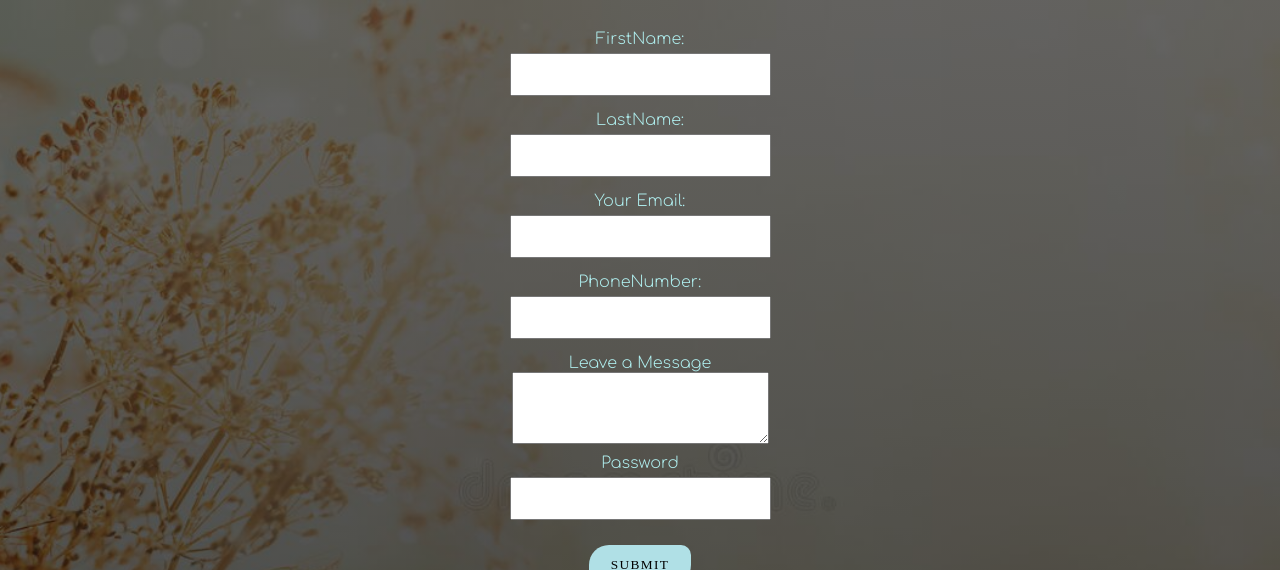
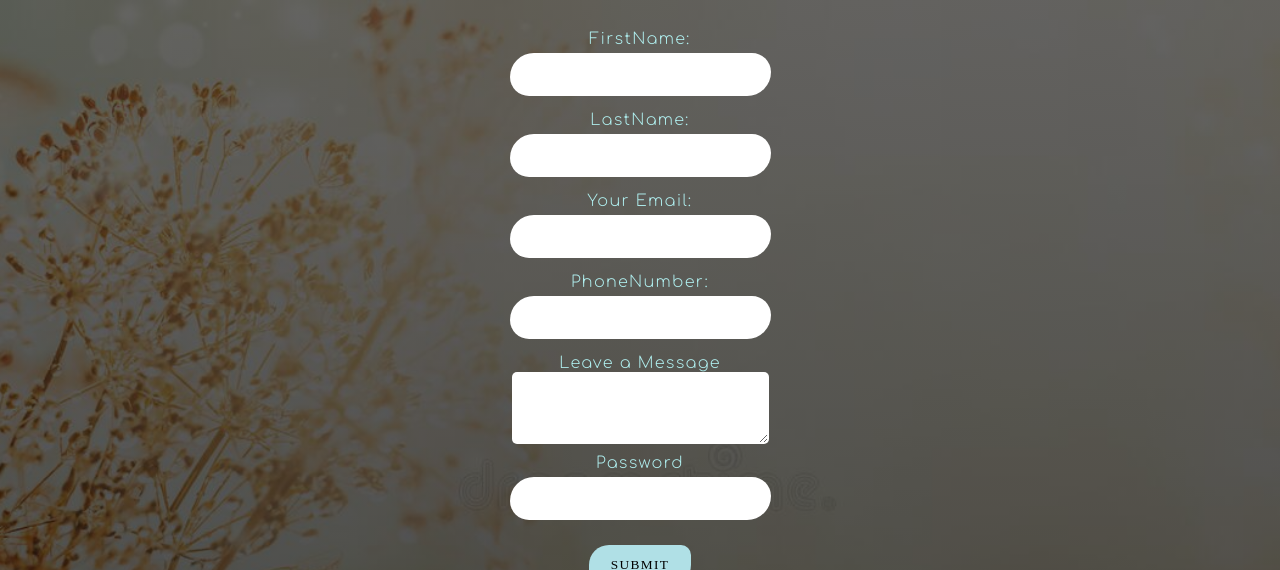
Before and after one commit to NjeriMuchiri/form-app, a React (Create React App) app: page / in a window 1280 px wide. Shown: the top 570 px of the page. Built offline with nearby package versions, Linux system fonts and the light colour scheme; a web font is replaced by a local one.

Commit message:
Connecting with the server

```diff
--- a/src/components/FormApp.js
+++ b/src/components/FormApp.js
@@ -26,13 +26,15 @@ const Form = styled.form `
 `;
 const Label = styled.label `
    color:#afeeee;
+   letter-spacing:0.08em;
 `;
 const Input = styled.input `
     padding:12px 40px;
     margin-bottom:12px ;
     margin-top:5px;
     margin-bottom:15px ;
-
+    border-radius:50px  40px;
+    border-color:transparent;
     &:focus{
       outline:none;
     }
@@ -40,6 +42,8 @@ const Input = styled.input `
 const Textarea = styled.textarea `
     padding:20px 40px;
     margin-bottom:10px ;
+    border-radius:5px;
+    border-color:transparent;
     &:focus{
       outline:none;
     }
@@ -68,8 +72,26 @@ const [form, setForm ] = useState(initialState);
 const handleChange = (e) =>{
   setForm({...form, [e.target.name]: e.target.value})
 };
-const handleSubmit = (e) =>{
+const handleSubmit = async (e) =>{
    e.preventDefault();
+
+   await fetch("http://localhost:5001/send", {
+     method:"POST",
+     headers:{
+        "Content-type":"application/json"
+     },
+     body: JSON.stringify({...form})
+   })
+   .then((res) =>res.json())
+   .then(async (res)=> {
+     const resData = await res;
+     console.log(resData);
+     if(resData.status === "success"){
+       alert("Message sent successfully");
+     }else if(resData.status === 'fail'){
+       alert("Message failed to send")
+     }
+   })
 
 }
 
```
